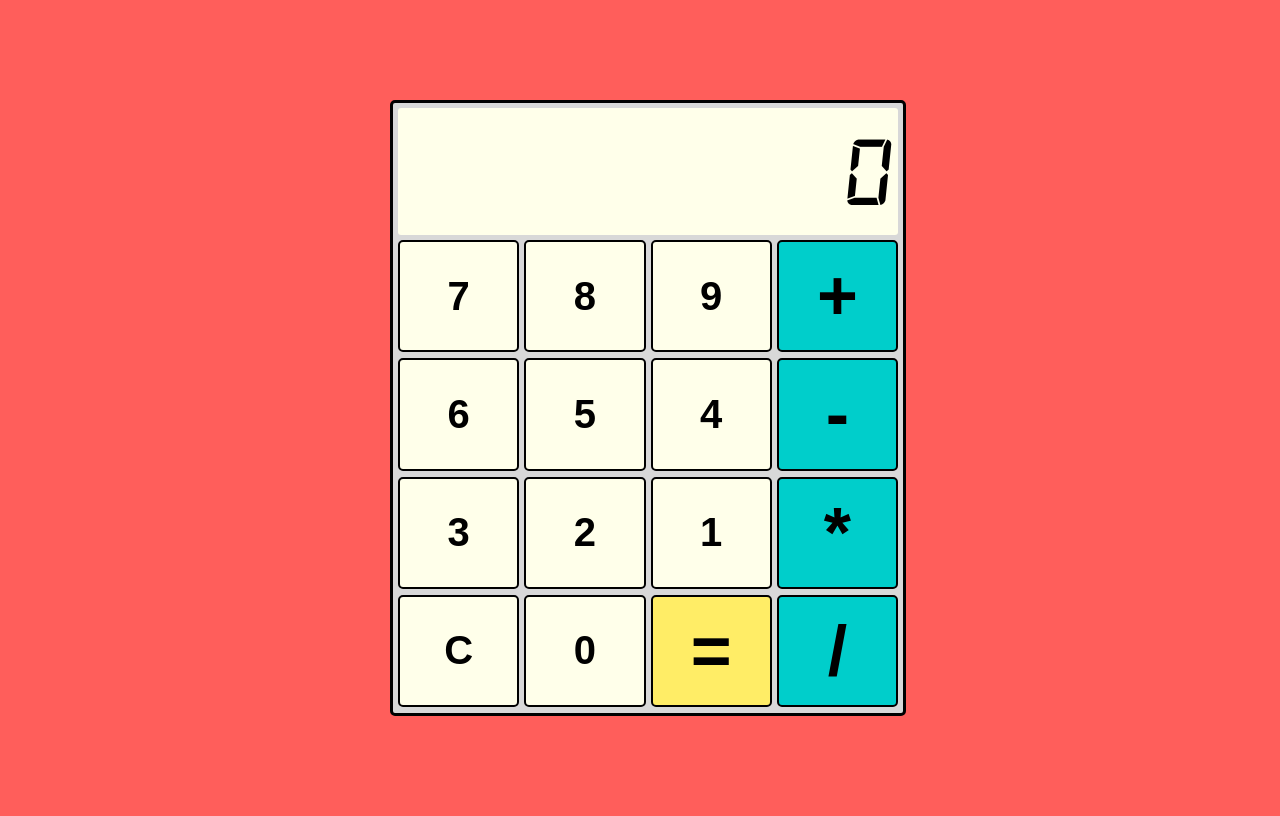
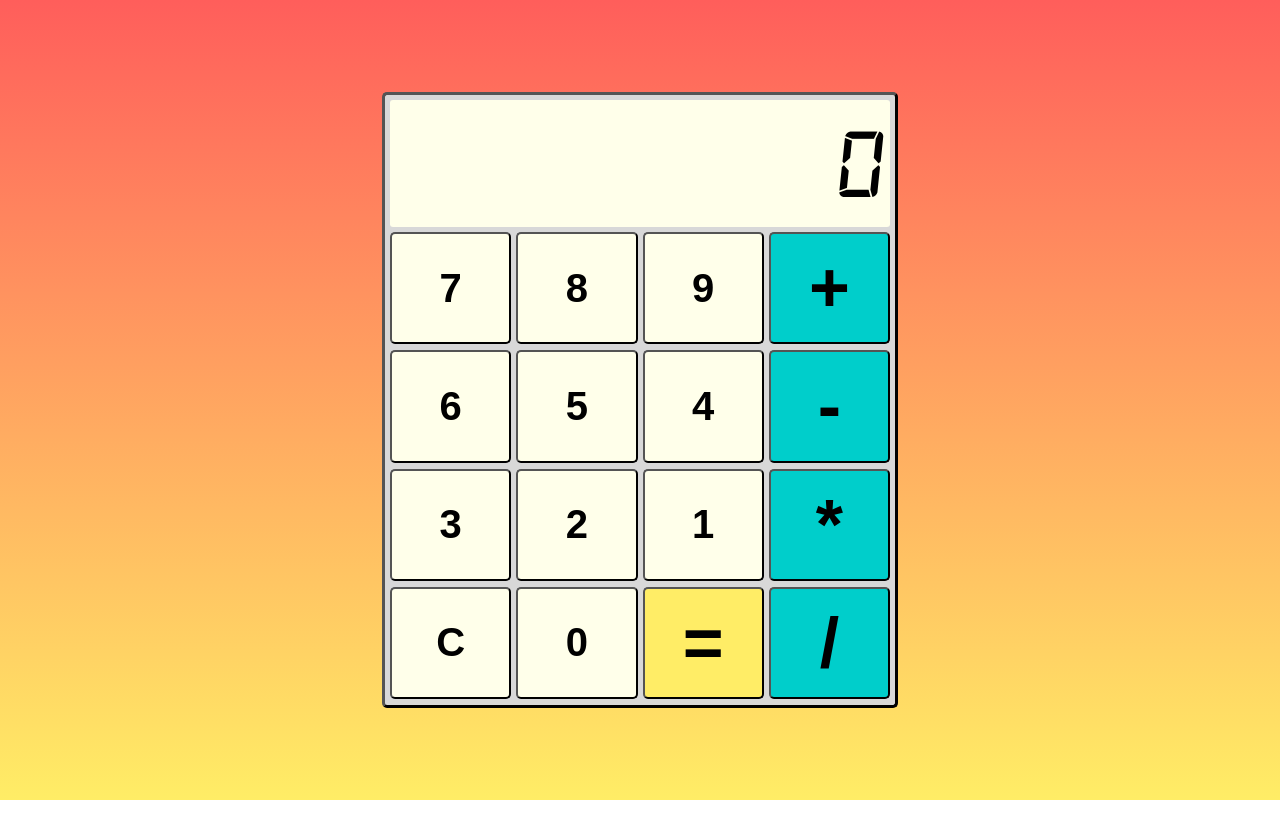
Before and after one commit to Signatune/calculator, a plain HTML site: page index.html in a window 1280 px wide. Drawn offline with Linux system fonts and the light colour scheme.

Commit message:
center calculator

```diff
--- a/styles.css
+++ b/styles.css
@@ -3,6 +3,7 @@
   src: url(digital-7-font/Digital7Monoitalic-8MDLJ.ttf);
 }
 
+html,
 body {
   margin: 0px;
   padding: 0px;
@@ -12,17 +13,16 @@ body {
   display: flex;
   height: 100vh;
   width: 100%;
-  padding: 8px;
   justify-content: center;
   align-items: center;
-  background: #ff5e5b;
+  background: linear-gradient(#ff5e5b, #ffed66);
 }
 
 .calculator {
   min-width: 375px;
   max-width: 500px;
   height: 600px;
-  border: 3px solid black;
+  border: 3px outset black;
   border-radius: 5px;
   padding: 5px;
   display: flex;
@@ -60,18 +60,18 @@ body {
   font-weight: bold;
   color: black;
   font-family: arial;
-  border: 2px black solid;
+  border: 2px outset solid;
   border-radius: 5px;
 }
 
 .buttons > button:hover {
-  filter: brightness(95%);
+  filter: brightness(97%);
 }
 
 .buttons > button:active {
   box-shadow: inset 0px 0px 10px #c1c1c1;
   outline: none;
-  filter: brightness(93%);
+  filter: brightness(95%);
 }
 
 button.operator {
```
